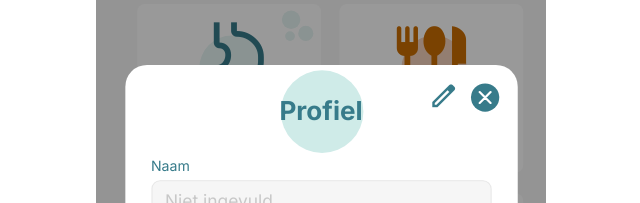
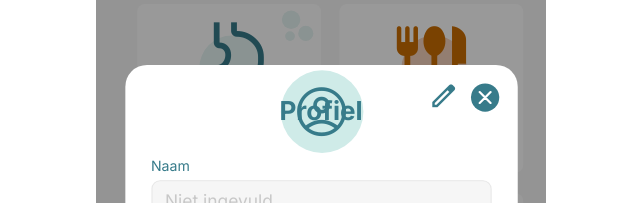
Before and after one commit to plieverse/herstelgids, a React (Vite) app in the folder client/: page /gids in a window 1280 px wide. Both pictures are taken after a click on the element "account_circle". Shown: the part 159-362 px from the top of the page, without its empty margins (319-959 px from the left). Built offline with nearby package versions, Linux system fonts and the light colour scheme; no server answers.

Commit message:
Add account_circle icon inside profile overlay header circle
Co-Authored-By: Claude Sonnet 4.6 <noreply@anthropic.com>

```diff
--- a/client/src/components/ui/ProfileOverlay.jsx
+++ b/client/src/components/ui/ProfileOverlay.jsx
@@ -121,7 +121,12 @@ export default function ProfileOverlay({ onClose }) {
             position: 'absolute',
             width: 76, height: 76, left: 143, top: 5,
             borderRadius: '50%', background: '#CFEBE8',
-          }} />
+            display: 'flex', alignItems: 'center', justifyContent: 'center',
+          }}>
+            <span className="material-symbols-outlined" style={{
+              fontSize: '54px', color: '#377B8A', userSelect: 'none',
+            }}>account_circle</span>
+          </div>
           <span style={{
             position: 'relative', zIndex: 1,
             fontFamily: 'Inter', fontWeight: 700, fontSize: 24,
```
